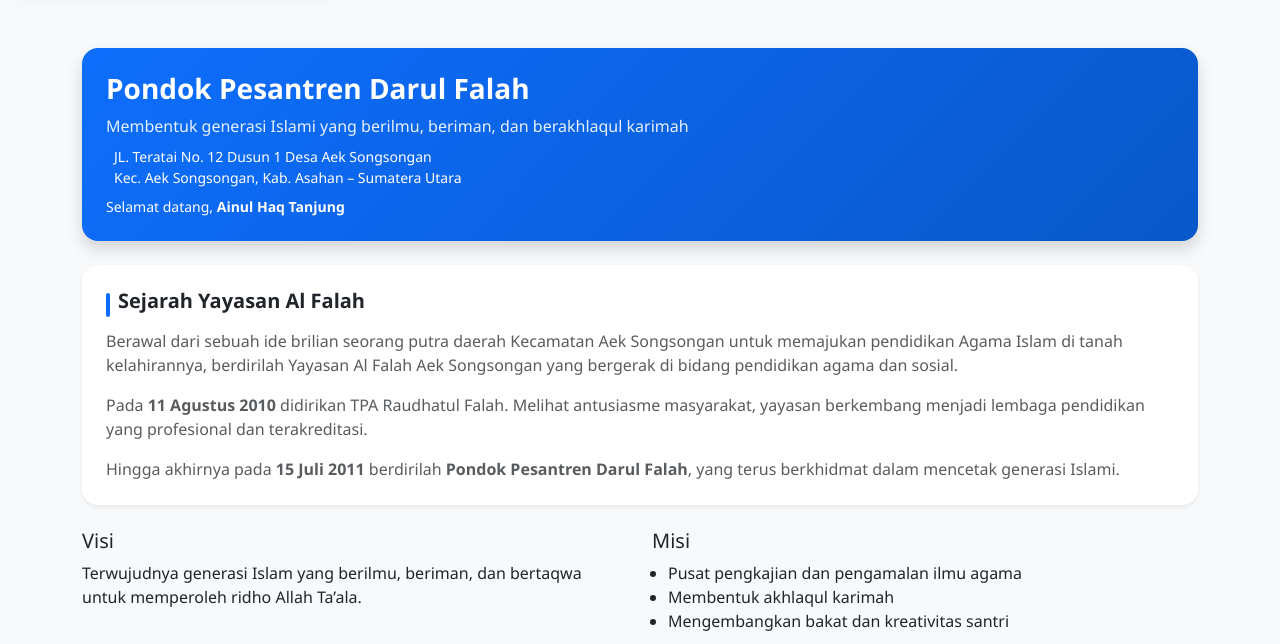
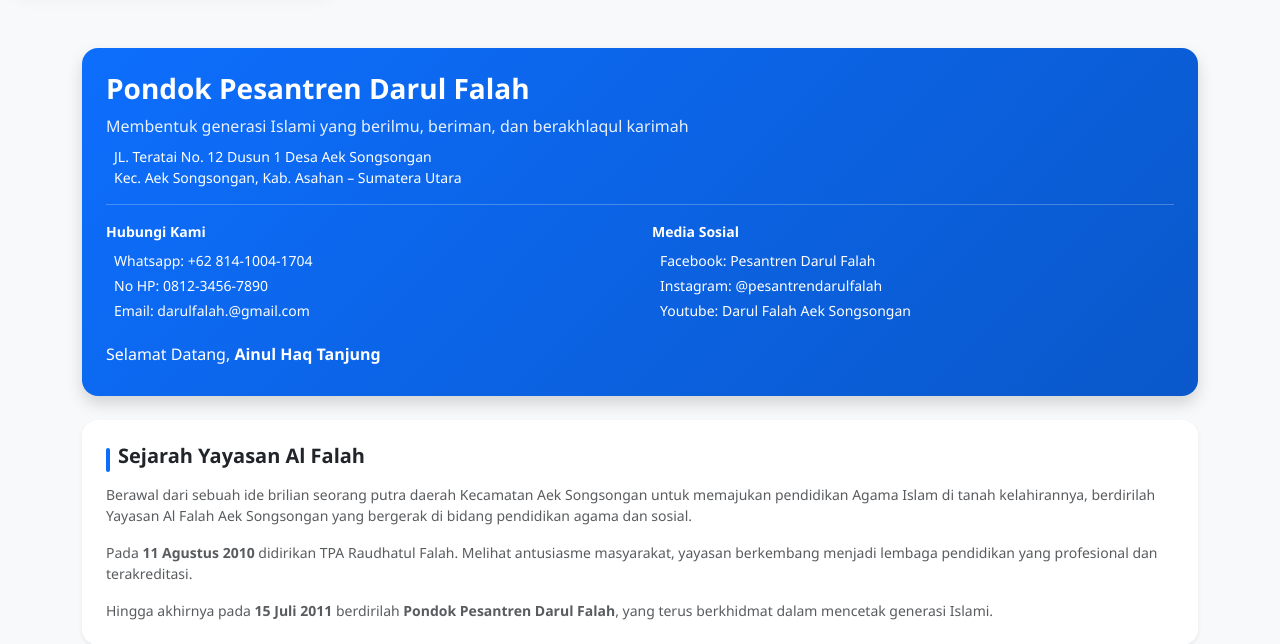
Before and after one commit to ainulhaqtanjung-droid/PesantrenDarulFalah, a PHP site: page /views/profil.php in a window 1280 px wide. Shown: the part 70-714 px from the top of the page. Run offline with PHP 8.4, Linux system fonts and the light colour scheme; a user stored in the database is signed in; some libraries are stand-ins or nearby versions.

Commit message:
add: Membuat kontak dan sosial media

```diff
--- a/views/profil.php
+++ b/views/profil.php
@@ -36,13 +36,13 @@ include "layouts/navbar.php";
 
     .card-hover:hover {
         transform: translateY(-4px);
-    box-shadow: 0 10px 25px rgba(0,0,0,.12);
+        box-shadow: 0 10px 25px rgba(0, 0, 0, .12);
     }
 
     .icon-box {
         width: 48px;
         height: 48px;
-    background: rgba(13,110,253,.1);
+        background: rgba(13, 110, 253, .1);
         color: #0d6efd;
         display: flex;
         align-items: center;
@@ -71,9 +71,75 @@ include "layouts/navbar.php";
             </small>
         </div>
 
+        <hr class="border-light my-3">
+
+        <div class="row small text-white">
+
+            <!-- KIRI : HUBUNGI KAMI -->
+            <div class="col-md-6 mb-3">
+                <div class="row g-1">
+                    <div class="col-12 mb-1">
+                        <strong>Hubungi Kami</strong>
+                    </div>
+
+                    <div class="col-12">
+                        <i class="bi bi-whatsapp me-2"></i>
+                        <a href="https://wa.me/6281234567890" target="_blank" class="text-white text-decoration-none">
+                            Whatsapp: +62 814-1004-1704
+                        </a>
+                    </div>
+
+                    <div class="col-12">
+                        <i class="bi bi-telephone-fill me-2"></i>
+                        <a href="tel:+6281234567890" class="text-white text-decoration-none">
+                            No HP: 0812-3456-7890
+                        </a>
+                    </div>
+
+                    <div class="col-12">
+                        <i class="bi bi-envelope-fill me-2"></i>
+                        <a href="mailto:info@darulfalah.sch.id" class="text-white text-decoration-none">
+                            Email: darulfalah.@gmail.com
+                        </a>
+                    </div>
+                </div>
+            </div>
+
+            <!-- KANAN : MEDIA SOSIAL -->
+            <div class="col-md-6 mb-3">
+                <div class="row g-1">
+                    <div class="col-12 mb-1">
+                        <strong>Media Sosial</strong>
+                    </div>
+
+                    <div class="col-12">
+                        <i class="bi bi-youtube me-2"></i>
+                        <a href="https://facebook.com/darulfalah" target="_blank" class="text-white text-decoration-none">
+                            Facebook: Pesantren Darul Falah
+                        </a>
+                    </div>
+
+                    <div class="col-12">
+                        <i class="bi bi-facebook me-2"></i>
+                        <a href="https://instagram.com/darulfalah" target="_blank" class="text-white text-decoration-none">
+                            Instagram: @pesantrendarulfalah
+                        </a>
+                    </div>
+
+                    <div class="col-12">
+                        <i class="bi bi-instagram me-2"></i>
+                        <a href="https://youtube.com/@darulfalah" target="_blank" class="text-white text-decoration-none">
+                            Youtube: Darul Falah Aek Songsongan
+                        </a>
+                    </div>
+                </div>
+            </div>
+
+        </div>
+
+
         <small class="d-block mt-2">
-        Selamat datang, <strong><?= $_SESSION['nama_lengkap']; ?></strong>
-    </small>
+            <h6>Selamat Datang, <strong><?= $_SESSION['nama_lengkap']; ?></strong></h6>
     </div>
 
 
```
Lines whose indentation alone changed are shown as unchanged.
